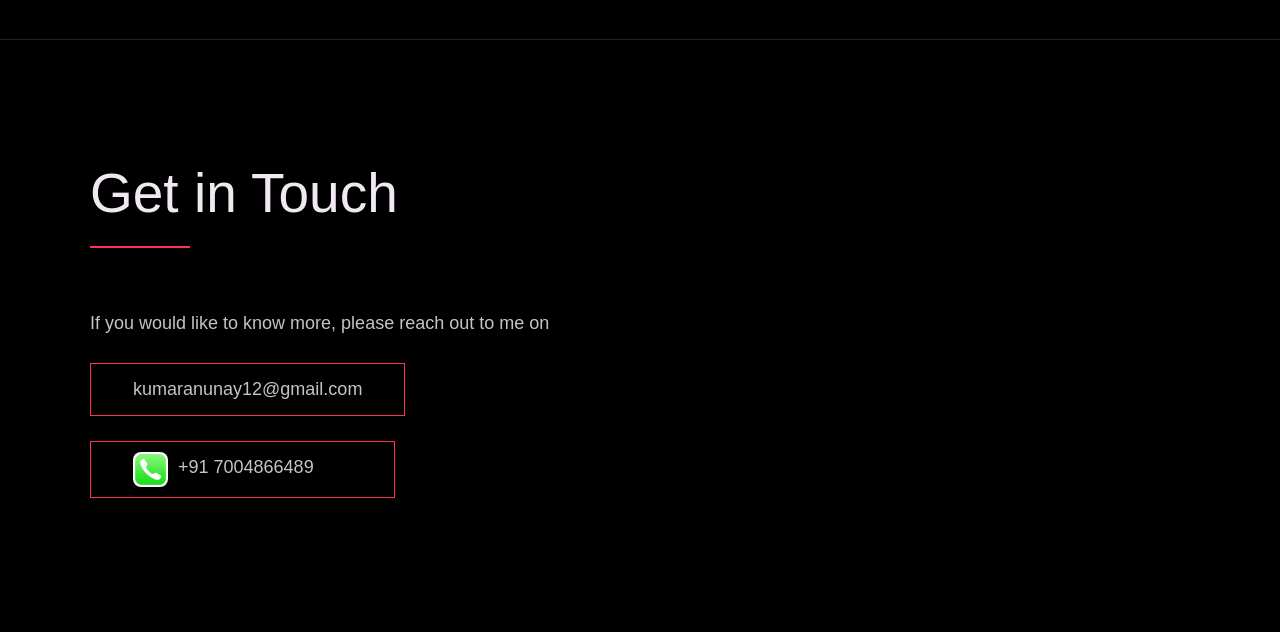
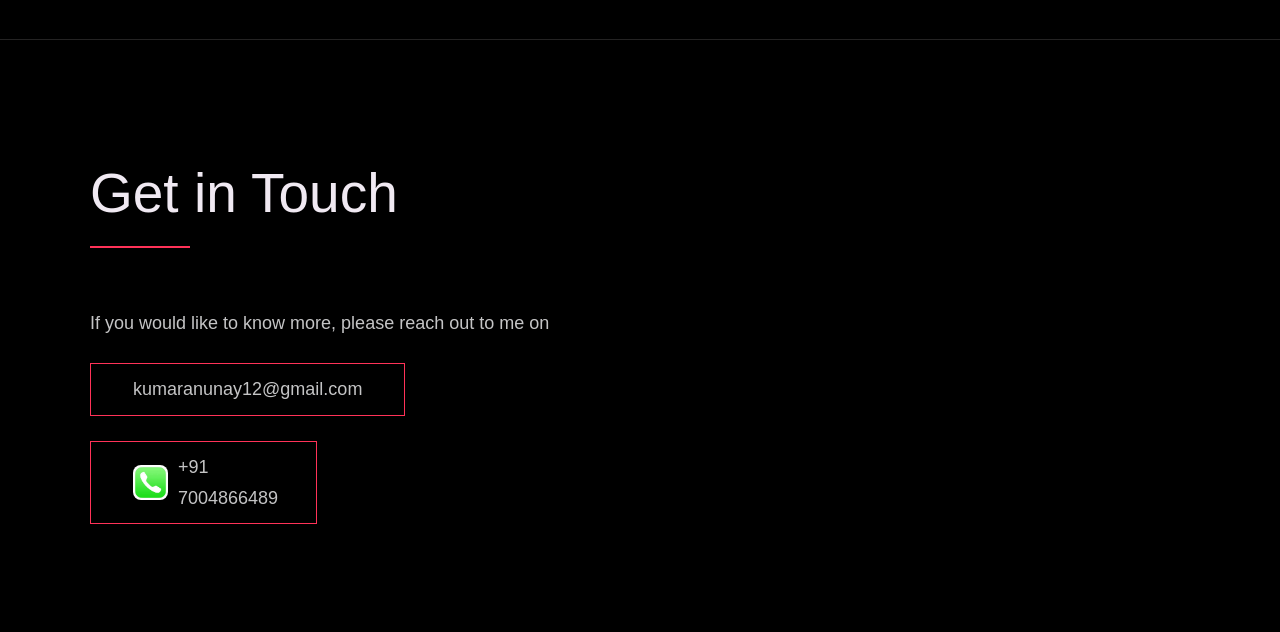
Before and after one commit to kumarAnunay/kumar-anunay-portfolio, a plain HTML site: page index.html in a window 1280 px wide. Shown: the part 5704-6336 px from the top of the page. Drawn offline with Linux system fonts and the light colour scheme; a web font is replaced by a local one.

Commit message:
Css updated

```diff
--- a/index.css
+++ b/index.css
@@ -600,6 +600,7 @@ body:not(.user-is-tabbing) a:focus {
 
     #brief-about {
         width: 100%;
+        font-size: 15px;
     }
 
     .row {
--- a/index.html
+++ b/index.html
@@ -222,8 +222,8 @@
         </p>
         <!-- Replace the email with yours -->
         <a href="kumaranunay12@gmail.com" class="btn">kumaranunay12@gmail.com</a>
-        <p class="btn" style="display: flex;gap: 1rem; width:305px"><img style="width: 35px;border-radius: 8px;"
-            src="./images/images.jfif" />+91 7004866489</p>
+        <p class="btn" style="display: flex; align-items: center; gap: 1rem; width: 227px"><img
+            style="width: 35px;border-radius: 8px;" src="./images/images.jfif" />+91 7004866489</p>
       </div>
     </div>
   </section>
```
